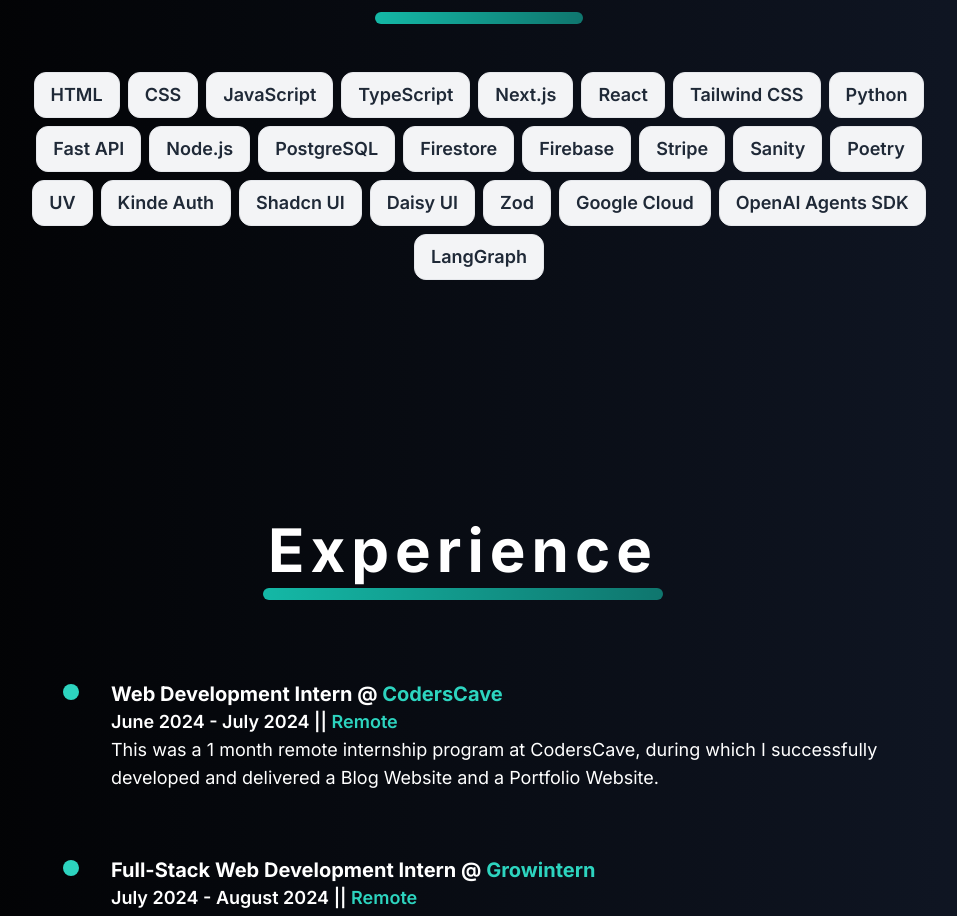
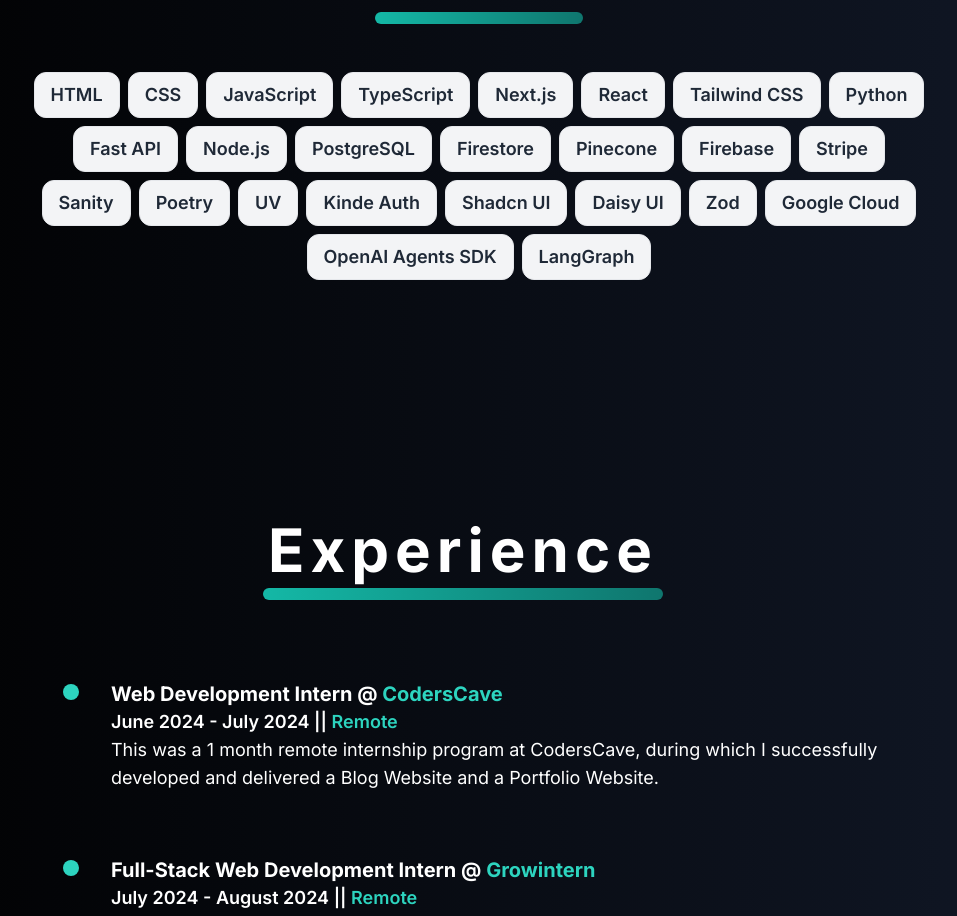
Before and after one commit to syedshahmirsultan/Headstarter-Project1, a Next.js app: page / in a window 1280 px wide. Shown: the part 1680-2596 px from the top of the page, without its empty margins (177-1134 px from the left). Built offline with nearby package versions, Linux system fonts and the light colour scheme.

Commit message:
Update data.ts

```diff
--- a/data.ts
+++ b/data.ts
@@ -10,8 +10,9 @@
 "Fast API",
 "Node.js",
 "PostgreSQL",
- "Firestore",
- "Firebase",
+"Firestore",
+ "Pinecone",
+"Firebase",
 "Stripe",
 "Sanity",
 "Poetry",
```
